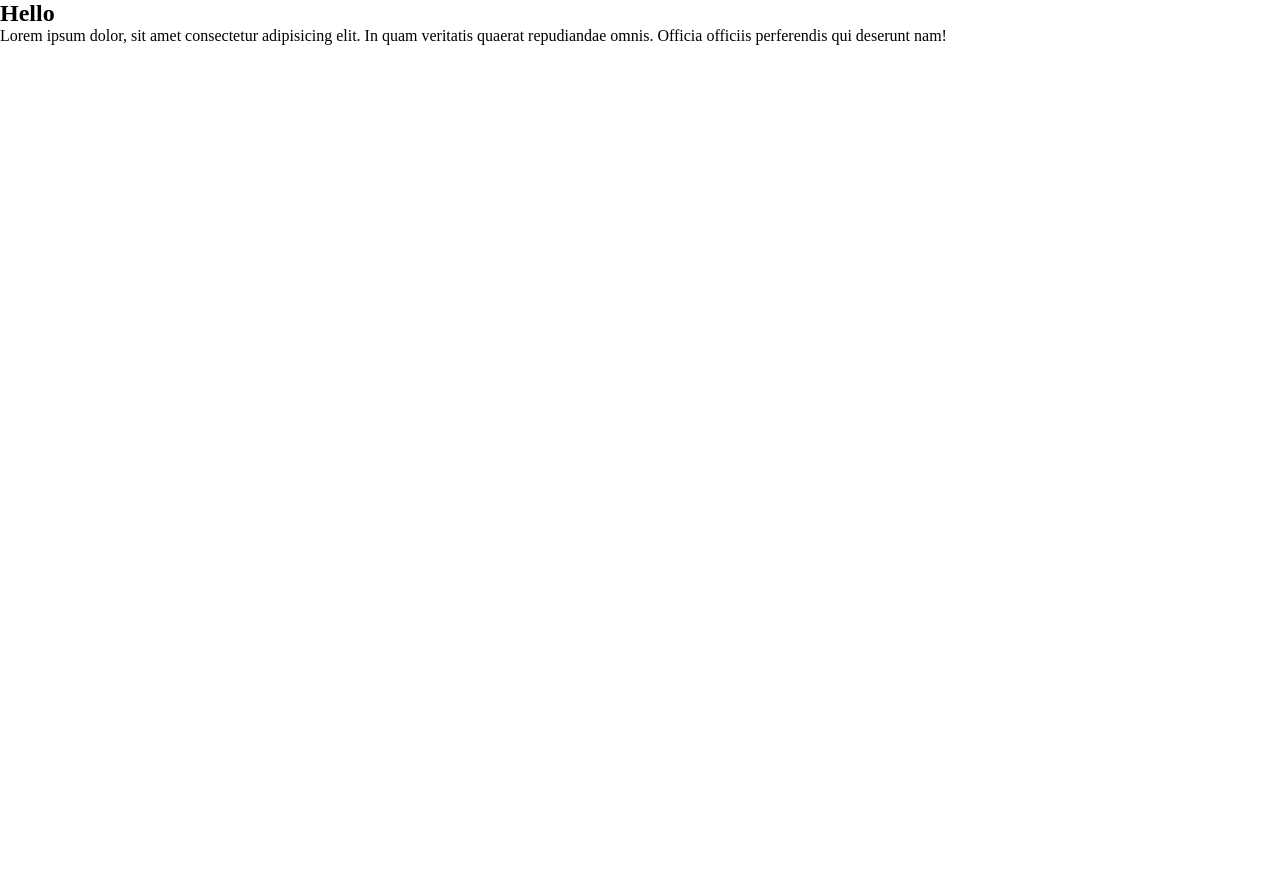
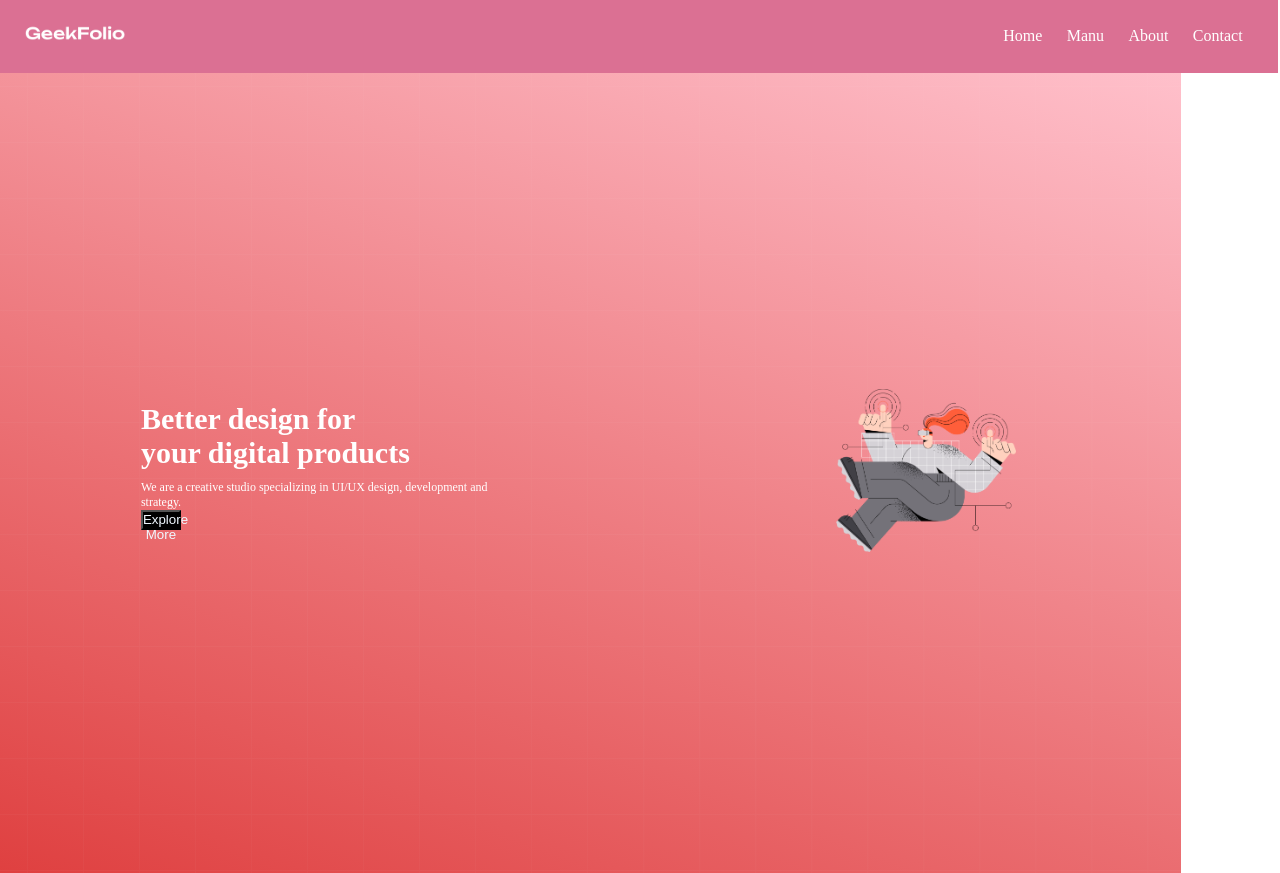
Before and after one commit to Sofiullh01/digital, a plain HTML site: page index.html in a window 1280 px wide. Before the commit the page ends 800 px from the top, so only its background shows below. Drawn offline with Linux system fonts and the light colour scheme.

Commit message:
second added

```diff
--- a/index.html
+++ b/index.html
@@ -7,7 +7,31 @@
     <link rel="stylesheet" href="style.css">
 </head>
 <body>
-    <h2>Hello </h2>
-    <p>Lorem ipsum dolor, sit amet consectetur adipisicing elit. In quam veritatis quaerat repudiandae omnis. Officia officiis perferendis qui deserunt nam!</p>
+    <!-- navigtion section -->
+    <nav>
+        <div><img class="logo-img" src="./logo/logo-light.png" alt="logo"></div>
+        <div>
+            <ul >
+                <li class="item">Home</li>
+                <li class="item">Manu</li>
+                <li class="item">About</li>
+                <li class="item">Contact</li>
+            </ul>
+        </div>
+    </nav>
+<!-- manu section -->
+<section>
+    <div class="manu-parent">
+        <div>
+            <h1 class="title">Better design for <br>
+                your digital products</h1>
+                <p class="para">We are a creative studio specializing in UI/UX design, development and strategy. </p>
+                <button class="all-but"> Explore More</button>
+        </div>
+        <div>
+            <img width="180px" src="./images/banner.png" alt="">
+        </div>
+    </div>
+</section>
 </body>
 </html>
--- a/style.css
+++ b/style.css
@@ -1,4 +1,56 @@
 *{
-    margin: 0px;
+    margin: 0% 2% 0% 0%;
     padding: 0px;
+
 }
+
+/* navegation  */
+nav{
+    width: 100%;
+    background-color: palevioletred;
+    display: flex;
+    justify-content:space-between;
+    align-items: center;
+    padding: 2%;
+
+}
+ul{
+    list-style: none;
+    display: flex;
+    gap: 20px;
+    cursor: pointer;
+    color:white;
+}
+.item:hover{
+    color: rgb(241, 41, 6);
+    background-color: rgb(11, 222, 134);
+}
+.logo-img{
+    width:100px ;
+}
+
+/* bannar section  */
+.manu-parent{
+    display: flex;
+    justify-content: space-around;
+    height: 100vh;
+    align-items: center;
+    color: white;
+    background-image: url("./images/background.png"),linear-gradient(20deg, rgb(223, 64, 64),pink);
+}
+
+.title{
+    font-size: 30px;
+    font-weight: bold;
+}
+.para{
+    font-size: 12px;
+    margin-top: 10px;
+}
+.all-but{
+    background-color: black;
+    width: 40px;
+    height: 20px;
+    color: aliceblue;
+
+}
```
